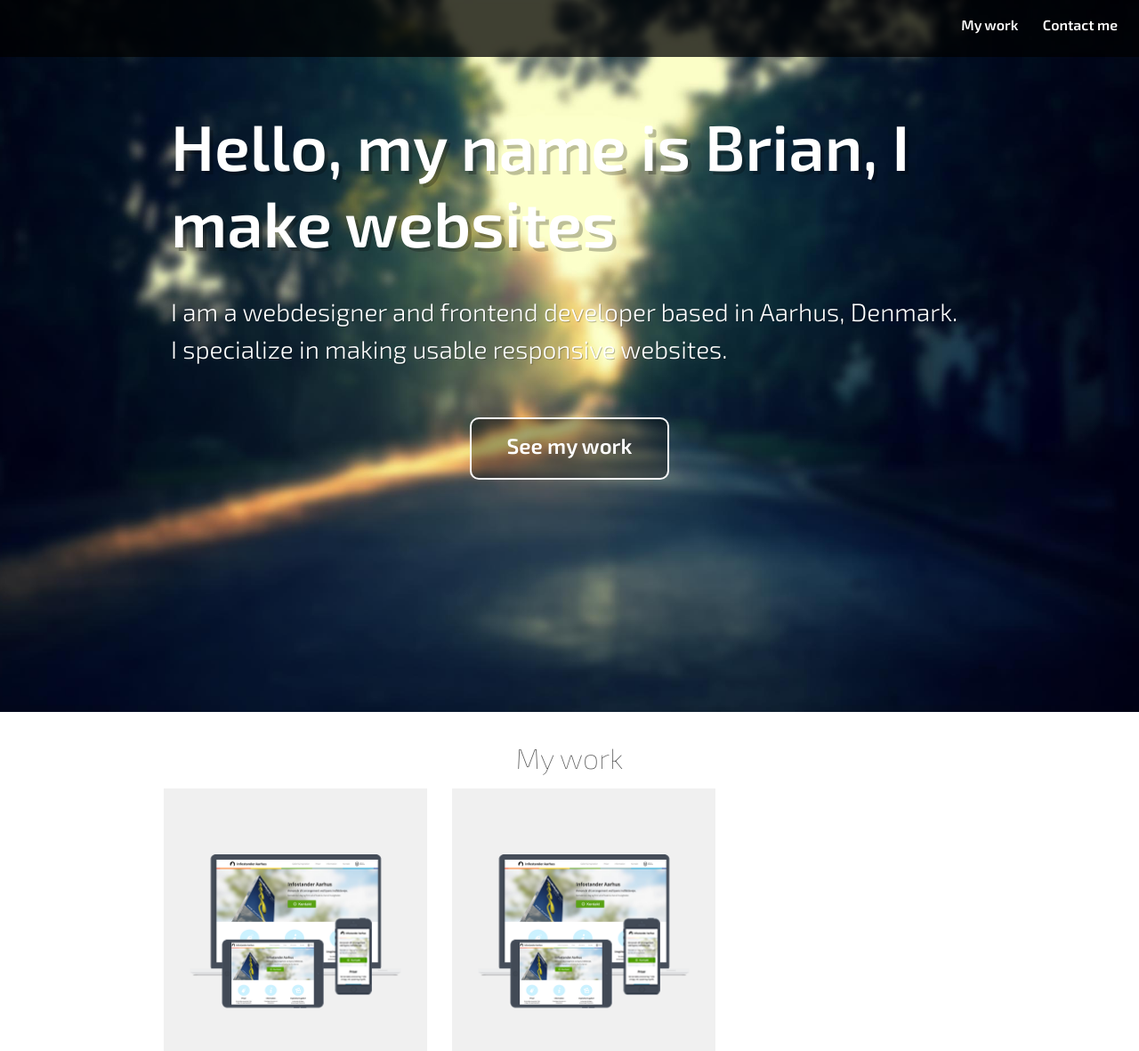
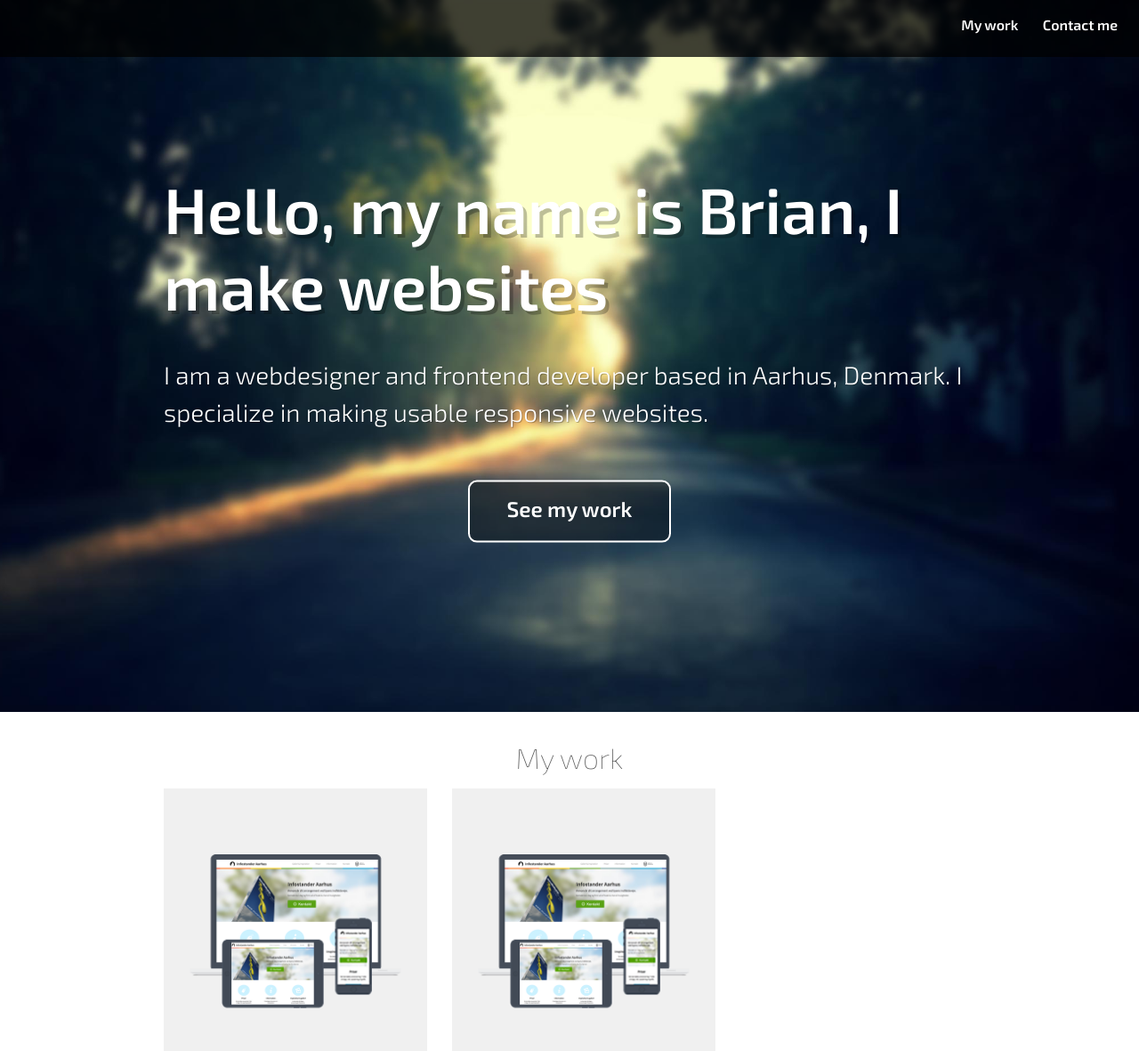
Before and after one commit to magnify/magnify, a PHP site: page / in a window 1280 px wide. Shown: the top 1181 px of the page at 89% size. Run offline with PHP 8.4, Linux system fonts and the light colour scheme.

Commit message:
Fixed header styling

```diff
--- a/css/styles.css
+++ b/css/styles.css
@@ -147,7 +147,7 @@
  * 4. Full-width unless told to behave otherwise.
  * 5. Required to combine fluid widths and fixed gutters.
  */
-/* line 239, ../sass/base/_grid.scss */
+/* line 240, ../sass/base/_grid.scss */
 .header--inner, .my-work--inner, .my-work--project {
   display: inline-block;
   /* [1] */
@@ -173,11 +173,11 @@
  * Gutterless grids have all the properties of regular grids, minus any spacing.
  * Extends `.grid`.
  */
-/* line 275, ../sass/base/_grid.scss */
+/* line 276, ../sass/base/_grid.scss */
 .my-work {
   margin-left: 0;
 }
-/* line 278, ../sass/base/_grid.scss */
+/* line 279, ../sass/base/_grid.scss */
 .my-work > .header--inner, .my-work > .my-work--inner, .my-work > .my-work--project {
   padding-left: 0;
 }
@@ -189,11 +189,11 @@
  * Centered grids align grid items centrally without needing to use push or pull
  * classes. Extends `.grid`.
  */
-/* line 300, ../sass/base/_grid.scss */
+/* line 301, ../sass/base/_grid.scss */
 .header, .my-work {
   text-align: center;
 }
-/* line 303, ../sass/base/_grid.scss */
+/* line 304, ../sass/base/_grid.scss */
 .header > .header--inner, .my-work > .header--inner, .header > .my-work--inner, .my-work > .my-work--inner, .header > .my-work--project, .my-work > .my-work--project {
   text-align: left;
 }
@@ -298,7 +298,7 @@
   /**
    * Eighths
    */
-  /* line 419, ../sass/base/_grid.scss */
+  /* line 420, ../sass/base/_grid.scss */
   .header--inner, .my-work--inner {
     width: 87.5%;
   }
@@ -349,7 +349,7 @@
   /**
    * Thirds
    */
-  /* line 379, ../sass/base/_grid.scss */
+  /* line 380, ../sass/base/_grid.scss */
   .my-work--project {
     width: 33.333%;
   }
@@ -357,7 +357,7 @@
   /**
    * Quarters
    */
-  /* line 388, ../sass/base/_grid.scss */
+  /* line 389, ../sass/base/_grid.scss */
   .header--inner, .my-work--inner {
     width: 75%;
   }
@@ -365,6 +365,40 @@
   /**
    * Fifths
    */
+  /**
+   * Sixths
+   */
+  /**
+   * Eighths
+   */
+  /**
+   * Tenths
+   */
+  /**
+   * Twelfths
+   */
+}
+@media only screen and (min-width: 1700px) {
+  /**
+   * Whole
+   */
+  /**
+   * Halves
+   */
+  /**
+   * Thirds
+   */
+  /**
+   * Quarters
+   */
+  /**
+   * Fifths
+   */
+  /* line 397, ../sass/base/_grid.scss */
+  .header--inner {
+    width: 60%;
+  }
+
   /**
    * Sixths
    */
@@ -387,7 +421,7 @@
 /**
  * Not a particularly great selector, but the DRYest way to do things.
  */
-/* line 580, ../sass/base/_grid.scss */
+/* line 581, ../sass/base/_grid.scss */
 [class*="push--"] {
   position: relative;
 }
@@ -507,6 +541,35 @@
    */
 }
 @media only screen and (min-width: 1024px) {
+  /**
+   * Whole
+   */
+  /**
+   * Halves
+   */
+  /**
+   * Thirds
+   */
+  /**
+   * Quarters
+   */
+  /**
+   * Fifths
+   */
+  /**
+   * Sixths
+   */
+  /**
+   * Eighths
+   */
+  /**
+   * Tenths
+   */
+  /**
+   * Twelfths
+   */
+}
+@media only screen and (min-width: 1700px) {
   /**
    * Whole
    */
@@ -879,14 +942,20 @@ table {
  * Contains styling and reset of basic elements
  *
  */
-/* line 9, ../sass/base/_base.scss */
+/* line 8, ../sass/base/_base.scss */
+html {
+  height: 100%;
+}
+
+/* line 12, ../sass/base/_base.scss */
 body {
+  height: 100%;
   background-color: white;
   color: black;
   font: 1em/1.5 "Exo 2", "Helvetica Neue", Helvetica, Arial, sans-serif;
 }
 
-/* line 16, ../sass/base/_base.scss */
+/* line 21, ../sass/base/_base.scss */
 h1,
 h2,
 h3,
@@ -903,44 +972,44 @@ h6 {
   text-rendering: optimizeLegibility;
 }
 
-/* line 36, ../sass/base/_base.scss */
+/* line 41, ../sass/base/_base.scss */
 strong {
   font-weight: bold;
 }
 
-/* line 41, ../sass/base/_base.scss */
+/* line 46, ../sass/base/_base.scss */
 em {
   font-style: italic;
 }
-/* line 44, ../sass/base/_base.scss */
+/* line 49, ../sass/base/_base.scss */
 em strong {
   font-weight: bold;
 }
 
 /* Links
    ================================================================================================================== */
-/* line 55, ../sass/base/_base.scss */
+/* line 60, ../sass/base/_base.scss */
 a:link {
   color: #f0f1d2;
   text-decoration: underline;
 }
-/* line 60, ../sass/base/_base.scss */
+/* line 65, ../sass/base/_base.scss */
 a:visited {
   color: #eaebbf;
 }
-/* line 64, ../sass/base/_base.scss */
+/* line 69, ../sass/base/_base.scss */
 a:hover {
   color: #e3e5ab;
   text-decoration: none;
 }
-/* line 69, ../sass/base/_base.scss */
+/* line 74, ../sass/base/_base.scss */
 a:focus {
   color: #e3e5ab;
 }
 
 /* Paragraph
    ================================================================================================================== */
-/* line 78, ../sass/base/_base.scss */
+/* line 83, ../sass/base/_base.scss */
 p {
   margin-top: 0;
   margin-bottom: 0;
@@ -948,7 +1017,7 @@ p {
 
 /* Image
    ================================================================================================================== */
-/* line 87, ../sass/base/_base.scss */
+/* line 92, ../sass/base/_base.scss */
 img {
   display: inline;
   height: auto;
@@ -960,8 +1029,9 @@ img {
    ================================================================================================================== */
 /* line 4, ../sass/layout/_layout.scss */
 .header {
-  position: absolute;
-  min-height: 100%;
+  position: relative;
+  height: 100%;
+  width: 100%;
   background: url("/images/header-background.jpg") no-repeat left;
   color: white;
   -moz-background-size: cover;
@@ -975,95 +1045,103 @@ img {
     background-position: center;
   }
 }
-/* line 21, ../sass/layout/_layout.scss */
+/* line 22, ../sass/layout/_layout.scss */
 .header--inner {
-  margin-bottom: 1em;
-  padding: 4em 2em 3em;
-  -moz-box-sizing: border-box;
-  -webkit-box-sizing: border-box;
-  box-sizing: border-box;
+  position: relative;
+  top: 50%;
+  padding: 1.5em;
+  -moz-transform: translateY(-50%);
+  -ms-transform: translateY(-50%);
+  -o-transform: translateY(-50%);
+  -webkit-transform: translateY(-50%);
+  transform: translateY(-50%);
 }
-@media only screen and (min-width: 481px) {
-  /* line 21, ../sass/layout/_layout.scss */
-  .header--inner {
-    padding-top: 3.5em;
-    padding-bottom: 4.5em;
-  }
-}
-/* line 38, ../sass/layout/_layout.scss */
+/* line 37, ../sass/layout/_layout.scss */
 .header--nav {
+  position: absolute;
+  top: 0;
   height: 4em;
+  width: 100%;
   background-color: rgba(0, 0, 0, 0.75);
   line-height: 3.5em;
   text-align: center;
 }
-/* line 45, ../sass/layout/_layout.scss */
+/* line 48, ../sass/layout/_layout.scss */
 .header--nav-link {
   margin-right: 1.5em;
 }
-/* line 50, ../sass/layout/_layout.scss */
+/* line 51, ../sass/layout/_layout.scss */
+.header--nav-link:last-child {
+  margin-right: 0;
+}
+/* line 58, ../sass/layout/_layout.scss */
 .header--nav a:link {
   color: white;
   font-weight: 600;
   text-decoration: none;
 }
-/* line 56, ../sass/layout/_layout.scss */
+/* line 64, ../sass/layout/_layout.scss */
 .header--nav a:visited {
   color: #f2f2f2;
 }
-/* line 60, ../sass/layout/_layout.scss */
+/* line 68, ../sass/layout/_layout.scss */
 .header--nav a:hover, .header--nav a:focus {
   color: #f0f1d2;
   text-decoration: none;
 }
 @media only screen and (min-width: 481px) {
-  /* line 38, ../sass/layout/_layout.scss */
+  /* line 37, ../sass/layout/_layout.scss */
   .header--nav {
+    padding-right: 1.5em;
+    padding-left: 1.5em;
     text-align: right;
+    -moz-box-sizing: border-box;
+    -webkit-box-sizing: border-box;
+    box-sizing: border-box;
   }
 }
-/* line 72, ../sass/layout/_layout.scss */
+/* line 85, ../sass/layout/_layout.scss */
 .header--big {
   font-size: 2em;
   font-weight: 600;
   text-shadow: 2px 2px 0 rgba(0, 0, 0, 0.25);
 }
 @media only screen and (min-width: 481px) and (max-width: 1023px) {
-  /* line 72, ../sass/layout/_layout.scss */
+  /* line 85, ../sass/layout/_layout.scss */
   .header--big {
     font-size: 3em;
   }
 }
 @media only screen and (min-width: 1024px) {
-  /* line 72, ../sass/layout/_layout.scss */
+  /* line 85, ../sass/layout/_layout.scss */
   .header--big {
     font-size: 4.5em;
     text-shadow: 4px 4px 0 rgba(0, 0, 0, 0.25);
   }
 }
-/* line 90, ../sass/layout/_layout.scss */
+/* line 103, ../sass/layout/_layout.scss */
 .header--sub {
   margin-bottom: 2em;
   font-weight: 300;
   text-shadow: 1px 1px 0 rgba(0, 0, 0, 0.25);
 }
 @media only screen and (min-width: 481px) and (max-width: 1023px) {
-  /* line 90, ../sass/layout/_layout.scss */
+  /* line 103, ../sass/layout/_layout.scss */
   .header--sub {
     font-size: 1.25em;
   }
 }
 @media only screen and (min-width: 1024px) {
-  /* line 90, ../sass/layout/_layout.scss */
+  /* line 103, ../sass/layout/_layout.scss */
   .header--sub {
     font-size: 1.75em;
   }
 }
-/* line 108, ../sass/layout/_layout.scss */
+/* line 121, ../sass/layout/_layout.scss */
 .header--button-wrapper {
   text-align: center;
 }
-/* line 112, ../sass/layout/_layout.scss */
+/* line 125, ../sass/layout/_layout.scss */
 .header--button-link {
   border: 2px solid white;
   display: block;
@@ -1084,23 +1162,23 @@ img {
   -webkit-box-sizing: border-box;
   box-sizing: border-box;
 }
-/* line 127, ../sass/layout/_layout.scss */
+/* line 140, ../sass/layout/_layout.scss */
 .header--button-link:link, .header--button-link:visited, .header--button-link:hover, .header--button-link:active {
   color: #fff;
   text-decoration: none;
 }
-/* line 135, ../sass/layout/_layout.scss */
+/* line 148, ../sass/layout/_layout.scss */
 .header--button-link:hover {
   background-color: rgba(0, 0, 0, 0.65);
 }
 @media only screen and (min-width: 481px) {
-  /* line 112, ../sass/layout/_layout.scss */
+  /* line 125, ../sass/layout/_layout.scss */
   .header--button-link {
     width: 50%;
   }
 }
 @media only screen and (min-width: 1024px) {
-  /* line 112, ../sass/layout/_layout.scss */
+  /* line 125, ../sass/layout/_layout.scss */
   .header--button-link {
     width: 25%;
   }
@@ -1108,20 +1186,18 @@ img {
 
 /* My work
    ================================================================================================================== */
-/* line 157, ../sass/layout/_layout.scss */
+/* line 170, ../sass/layout/_layout.scss */
 .my-work {
-  position: absolute;
-  top: 100%;
   overflow-x: scroll;
   width: 100%;
 }
-/* line 167, ../sass/layout/_layout.scss */
+/* line 177, ../sass/layout/_layout.scss */
 .my-work--inner {
   background-color: rgba(255, 255, 255, 0.5);
   margin-top: -1em;
   padding-top: 3em;
 }
-/* line 178, ../sass/layout/_layout.scss */
+/* line 188, ../sass/layout/_layout.scss */
 .my-work--header {
   color: #535353;
   font-size: 2em;
--- a/sass/base/_base.scss
+++ b/sass/base/_base.scss
@@ -5,8 +5,13 @@
  *
  */
 
+html {
+  height: 100%;
+}
 
 body {
+  height: 100%;
+
   background-color: $white;
   color: $black;
   font: $font;
--- a/sass/base/_grid.scss
+++ b/sass/base/_grid.scss
@@ -124,7 +124,8 @@ $breakpoints: (
     'palm' '(max-width: 480px)',
     'lap' '(min-width: ' + $breakpoint-lap + ') and (max-width: 1023px)',
     'portable' '(max-width: 1023px)',
-    'desk' '(min-width: ' + $breakpoint-desk + ')'
+    'desk' '(min-width: ' + $breakpoint-desk + ')',
+    'bigscreen' '(min-width: ' + $breakpoint-bigscreen + ')'
 )!default;
 
 
@@ -138,9 +139,9 @@ $breakpoints: (
  * Push and pull shall only be used if `$push` and/or `$pull` and `$responsive`
  * have been set to ‘true’.
  */
-$breakpoint-has-widths: ('palm', 'lap', 'portable', 'desk')!default;
-$breakpoint-has-push:   ('palm', 'lap', 'portable', 'desk')!default;
-$breakpoint-has-pull:   ('palm', 'lap', 'portable', 'desk')!default;
+$breakpoint-has-widths: ('palm', 'lap', 'portable', 'desk', 'bigscreen')!default;
+$breakpoint-has-push:   ('palm', 'lap', 'portable', 'desk', 'bigscreen')!default;
+$breakpoint-has-pull:   ('palm', 'lap', 'portable', 'desk', 'bigscreen')!default;
 
 
 /**
--- a/sass/base/_vars.scss
+++ b/sass/base/_vars.scss
@@ -2,8 +2,9 @@
    ================================================================================================================== */
 
 
-$breakpoint-lap:    481px;
-$breakpoint-desk:   1024px;
+$breakpoint-lap:          481px;
+$breakpoint-desk:         1024px;
+$breakpoint-bigscreen:    1700px;
 
 
 
--- a/sass/layout/_layout.scss
+++ b/sass/layout/_layout.scss
@@ -4,9 +4,10 @@
 .header {
   @extend %grid--center;
 
-  position: absolute;
+  position: relative;
 
-  min-height: 100%;
+  height: 100%;
+  width: 100%;
 
   background: url('/images/header-background.jpg') no-repeat left;
   color: $white;
@@ -22,21 +23,23 @@
     @extend %grid__item;
     @extend %lap--seven-eighths;
     @extend %desk--three-quarters;
+    @extend %bigscreen--three-fifths;
 
-    margin-bottom: 1em;
-    padding: 4em 2em 3em;
+    position: relative;
+    top: 50%;
 
-    @include box-sizing(border-box);
+    padding: 1.5em;
 
-    @include breakpoint($breakpoint-lap) {
-      padding-top: 3.5em;
-      padding-bottom: 4.5em;
-    }
+    @include translateY(-50%);
   }
 
   // Nav
   &--nav {
+    position: absolute;
+    top: 0;
+
     height: 4em;
+    width: 100%;
 
     background-color: transparentize($black, .25);
     line-height: 3.5em;
@@ -44,7 +47,12 @@
 
     &-link {
       margin-right: 1.5em;
+
+      &:last-child {
+        margin-right: 0;
+      }
     }
+
 
     a {
       &:link {
@@ -65,7 +73,12 @@
     }
 
     @include breakpoint($breakpoint-lap) {
+      padding-right: 1.5em;
+      padding-left: 1.5em;
+
       text-align: right;
+
+      @include box-sizing(border-box);
     }
   }
   // Big header
@@ -158,9 +171,6 @@
   @extend %grid--full;
   @extend %grid--center;
 
-  position: absolute;
-  top: 100%;
-
   overflow-x: scroll;
   width: 100%;
 
```
